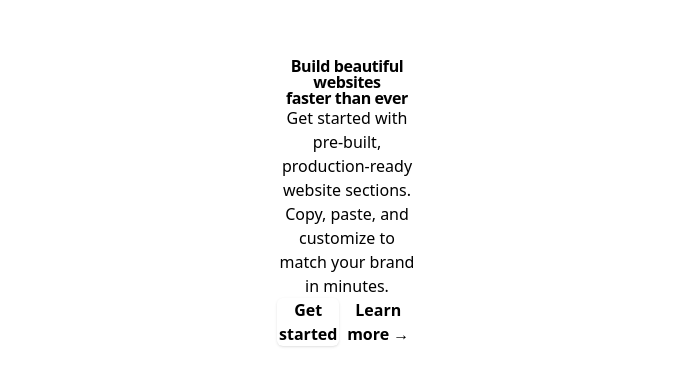
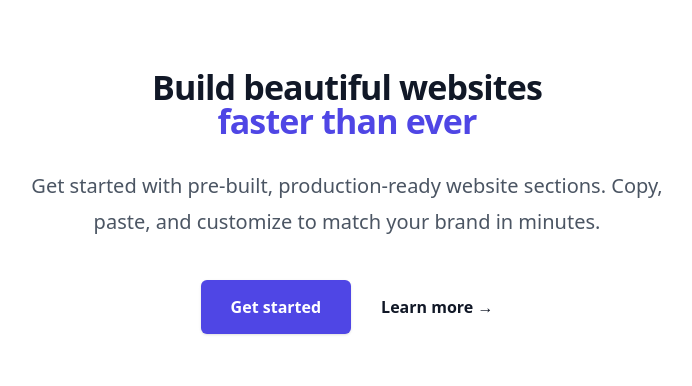
Before and after one commit to neilunderwood-e25/e25sbl-registry, a Next.js app: page /preview/hero-1 in a window 1280 px wide. Shown: the part 198-584 px from the top of the page, without its empty margins (293-985 px from the left). Built offline with nearby package versions, Linux system fonts and the light colour scheme.

Commit message:
adding proper varaibles

```diff
--- a/sections/hero-1.tsx
+++ b/sections/hero-1.tsx
@@ -1,47 +1,26 @@
-import * as React from "react";
-
 export default function Hero1() {
   return (
-    <section className="relative" style={{ backgroundColor: 'var(--color-hero-1-bg)' }}>
-      <div className="mx-auto max-w-7xl" style={{ paddingLeft: 'var(--spacing-xs)', paddingRight: 'var(--spacing-xs)' }}>
-        <div className="flex min-h-screen flex-col items-center justify-center text-center" style={{ paddingTop: 'var(--spacing-l)', paddingBottom: 'var(--spacing-l)' }}>
-          <h1 className="font-bold tracking-tight sm:text-6xl lg:text-7xl" style={{ fontSize: 'var(--text-5xl)', color: 'var(--color-hero-1-heading)' }}>
+    <section className="relative bg-hero-1-bg">
+      <div className="container">
+        <div className="flex min-h-screen flex-col items-center justify-center text-center py-l">
+          <h1 className="text-5xl font-bold tracking-tight text-hero-1-heading sm:text-6xl lg:text-7xl">
             Build beautiful websites
-            <span className="block" style={{ color: 'var(--color-hero-1-accent)' }}>faster than ever</span>
+            <span className="block text-hero-1-accent">faster than ever</span>
           </h1>
-          <p className="max-w-2xl" style={{ marginTop: 'var(--spacing-s)', fontSize: 'var(--text-lg)', lineHeight: 'var(--leading-7xl)', color: 'var(--color-hero-1-text)' }}>
+          <p className="mt-s max-w-2xl text-lg leading-7xl text-hero-1-text">
             Get started with pre-built, production-ready website sections.
             Copy, paste, and customize to match your brand in minutes.
           </p>
-          <div className="flex items-center justify-center" style={{ marginTop: 'var(--spacing-m)', gap: 'var(--spacing-s)' }}>
+          <div className="mt-m flex items-center justify-center gap-s">
             <a
               href="#"
-              className="rounded-md font-semibold shadow-sm focus-visible:outline focus-visible:outline-2 focus-visible:outline-offset-2 transition-colors"
-              style={{
-                backgroundColor: 'var(--color-hero-1-accent)',
-                paddingLeft: 'var(--spacing-s)',
-                paddingRight: 'var(--spacing-s)',
-                paddingTop: 'var(--spacing-xxs)',
-                paddingBottom: 'var(--spacing-xxs)',
-                fontSize: 'var(--text-base)',
-                color: 'var(--color-hero-1-btn-text)',
-                outlineColor: 'var(--color-hero-1-accent)'
-              }}
-              onMouseEnter={(e) => e.currentTarget.style.backgroundColor = 'var(--color-hero-1-accent-hover)'}
-              onMouseLeave={(e) => e.currentTarget.style.backgroundColor = 'var(--color-hero-1-accent)'}
+              className="rounded-md bg-hero-1-accent hover:bg-hero-1-accent-hover px-s py-xxs text-base font-semibold text-hero-1-btn-text shadow-sm focus-visible:outline focus-visible:outline-2 focus-visible:outline-offset-2 focus-visible:outline-hero-1-accent transition-colors"
             >
               Get started
             </a>
             <a
               href="#"
-              className="font-semibold transition-colors"
-              style={{
-                fontSize: 'var(--text-base)',
-                lineHeight: 'var(--leading-btn)',
-                color: 'var(--color-hero-1-link)'
-              }}
-              onMouseEnter={(e) => e.currentTarget.style.color = 'var(--color-hero-1-link-hover)'}
-              onMouseLeave={(e) => e.currentTarget.style.color = 'var(--color-hero-1-link)'}
+              className="text-base font-semibold leading-btn text-hero-1-link hover:text-hero-1-link-hover transition-colors"
             >
               Learn more <span aria-hidden="true">→</span>
             </a>
```
